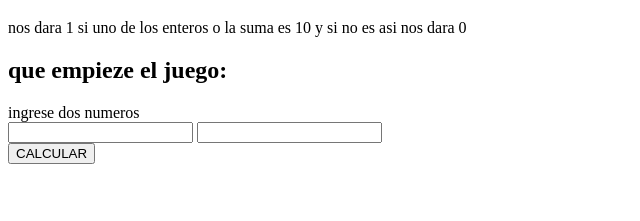
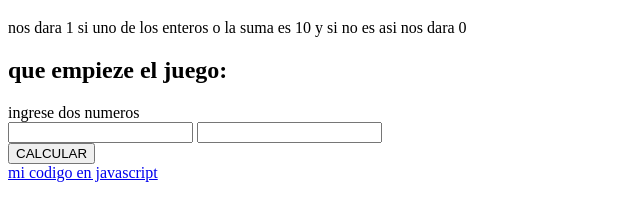
Before and after one commit to coralramirez/6-ejercicio, a plain HTML site: page index.html in a window 1280 px wide. Shown: the part 61-282 px from the top of the page, without its empty margins (0-640 px from the left). Drawn offline with Linux system fonts and the light colour scheme.

Commit message:
subo enlace

```diff
--- a/index.html
+++ b/index.html
@@ -20,5 +20,6 @@
    </div>
     <button onclick="calcular()">CALCULAR</button>
     <div id="salida"></div>
+    <a href="https://github.com/coralramirez/6-ejercicio/blob/master/main.js">mi codigo en javascript</a>
 </body>
 </html>
```
